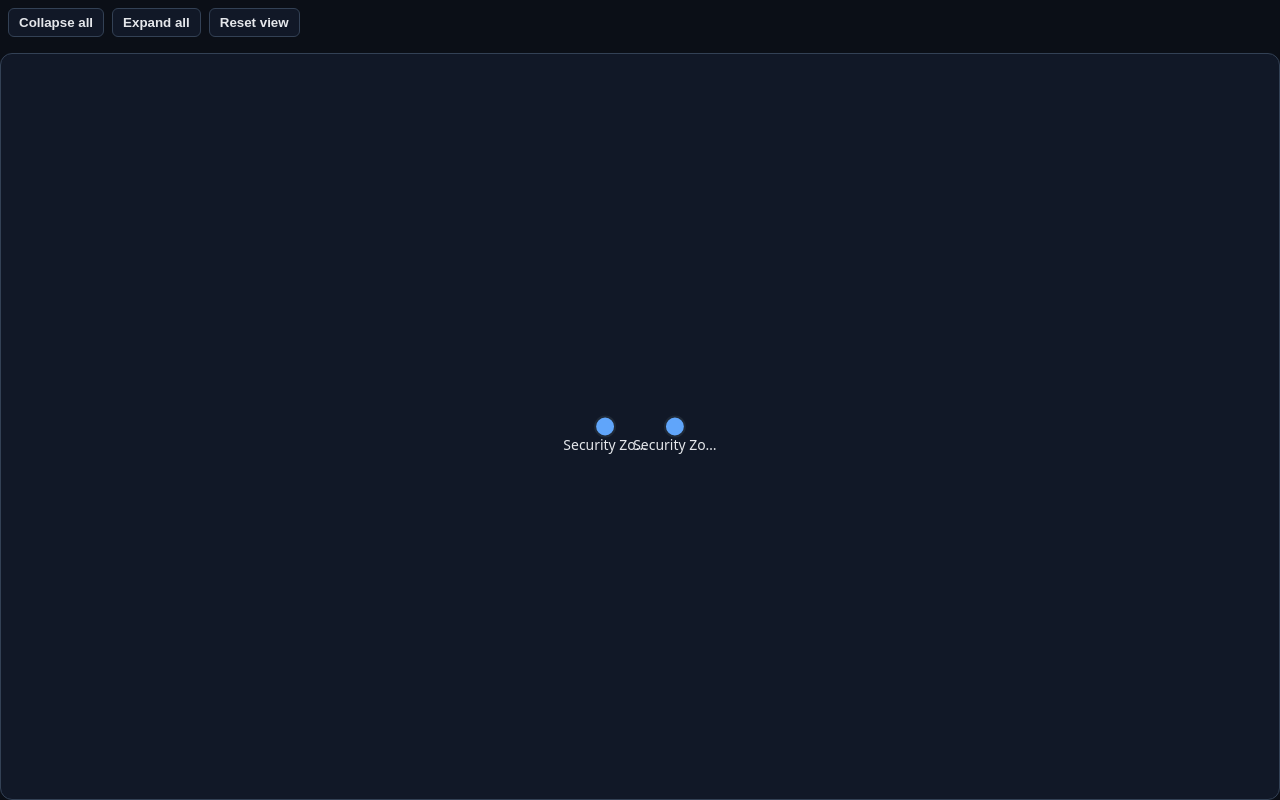
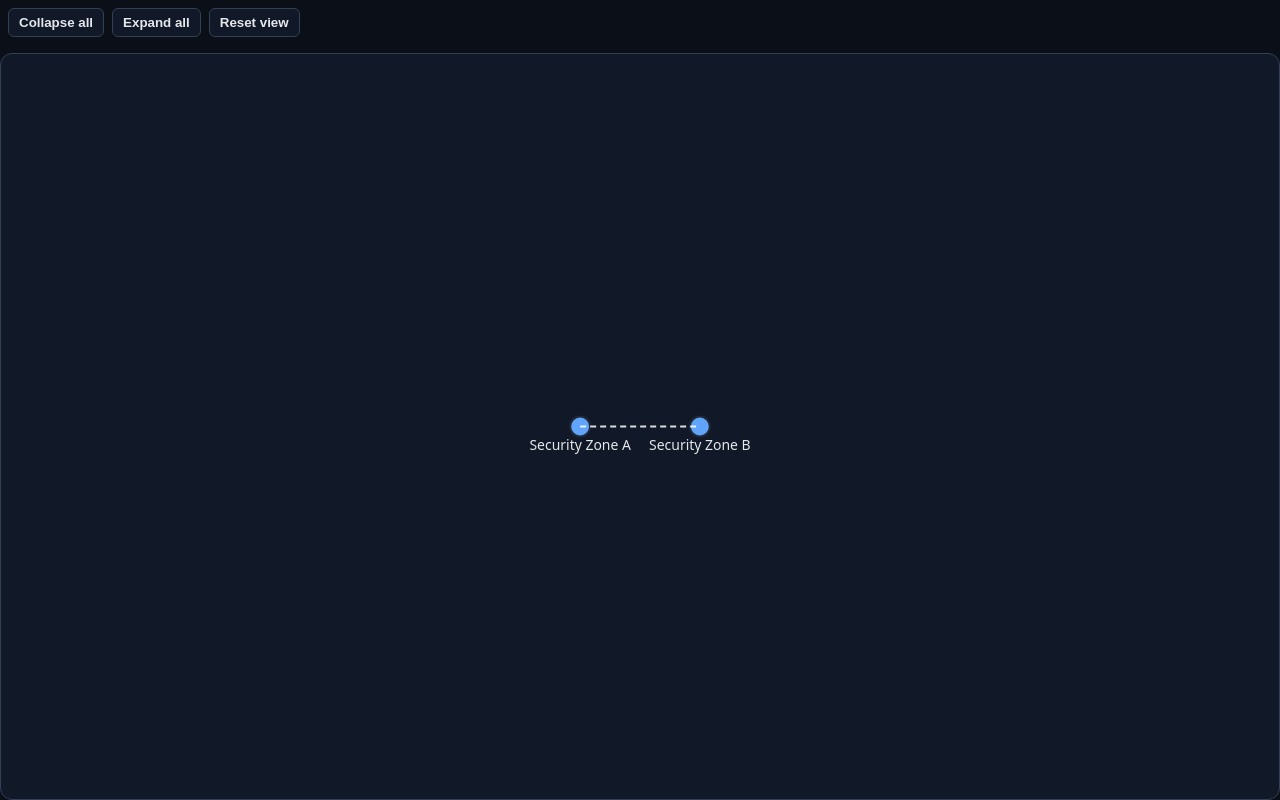
Before and after one commit to Bilguun-Batsaikhan/Dynamic-Network-Graph, a plain HTML site: page index.html in a window 1280 px wide. Drawn offline with nearby package versions, Linux system fonts and the light colour scheme.

Commit message:
Host connections with links

```diff
--- /dev/null
+++ b/links.js
@@ -0,0 +1,22 @@
+// links.js
+export const links = [
+  // internal within same zone
+  {
+    id: "a_web01_to_a_db01",
+    source:
+      "All Security Zones/Security Zone A/PROD/Web Tier/Web App/web-prod-01",
+    target:
+      "All Security Zones/Security Zone A/PROD/Database Tier/PostgreSQL/db-prod-01",
+    kind: "internal",
+  },
+
+  // cross-zone (A -> B)
+  {
+    id: "a_api01_to_b_cache01",
+    source:
+      "All Security Zones/Security Zone A/PROD/Application Tier/Backend API/api-prod-01",
+    target:
+      "All Security Zones/Security Zone B/STAGING/Database Tier/Redis Cache/cache-stage-01",
+    kind: "cross-zone",
+  },
+];
--- a/script.js
+++ b/script.js
@@ -1,8 +1,10 @@
 import { data } from "./data.js"; // This looks for ./data.js
+import { links } from "./links.js"; // This looks for ./links.js
 const rr = 10; // base radius for collapsed/leaf nodes
-const gap = 50; // spacing between siblings inside a parent
+const gap = 100; // spacing between siblings inside a parent
 const padding = 5; // extra padding between children and parent boundary
 const siblingPad = gap; // reuse your existing gap
+let nodeById = new Map();
 
 function packWithPadding(circles, pad) {
   // Inflate radii so packing produces spacing.
@@ -24,20 +26,23 @@ function packWithPadding(circles, pad) {
 }
 
 // Convert topology -> your node shape (id/expanded/children/r/x/y/absX/absY)
-function toNode(t, parentPath = "") {
+function toNode(t, parentPath = "", parent = null) {
   const id = parentPath ? `${parentPath}/${t.name}` : t.name;
-  return {
+  const node = {
     id,
     name: t.name,
     type: t.type,
     expanded: false,
-    children: (t.children ?? []).map((ch) => toNode(ch, id)),
+    children: [],
+    parent, // ✅ add this
     r: rr,
     x: 0,
     y: 0,
     absX: 0,
     absY: 0,
   };
+  node.children = (t.children ?? []).map((ch) => toNode(ch, id, node));
+  return node;
 }
 
 const root = toNode(data);
@@ -104,6 +109,12 @@ function setup() {
         computeAbsolutePositions(c, node.absX, node.absY),
       );
     }
+  }
+
+  function indexAllNodes(node, map = new Map()) {
+    map.set(node.id, node);
+    if (node.children) node.children.forEach((c) => indexAllNodes(c, map));
+    return map;
   }
 
   function isVisible(node, ancestorsExpanded) {
@@ -190,16 +201,98 @@ function setup() {
 
     // IMPORTANT: convert local x/y into absolute positions for rendering
     computeAbsolutePositions(root, 0, 0);
+
+    nodeById = indexAllNodes(root); // keep it current
   }
-  function shortLabel(d, max = 12) {
+
+  //   let nodeById = indexAllNodes(root);
+
+  function shortLabel(d, max = 15) {
     const s = d.node.name ?? d.node.id;
     return s.length > max ? s.slice(0, max - 1) + "…" : s;
   }
   // ---- 3) Render with D3 joins + transitions ----
   function render(sceneG) {
+    // helper
+    function visibleProxy(node) {
+      let cur = node;
+      while (cur && !visibleIds.has(cur.id)) cur = cur.parent;
+      return cur; // can be null if something is truly missing
+    }
+
     const visible = collectVisible(root, true);
+    const visibleIds = new Set(visible.map((d) => d.node.id));
 
-    const nodesSel = sceneG.selectAll("g.node").data(visible, (d) => d.node.id);
+    const visibleLinks = links.filter(
+      (l) => nodeById.has(l.source) && nodeById.has(l.target),
+    );
+    const nodesLayer = sceneG
+      .selectAll("g.nodes")
+      .data([null])
+      .join("g")
+      .attr("class", "nodes");
+    const linksLayer = sceneG
+      .selectAll("g.links")
+      .data([null])
+      .join("g")
+      .attr("class", "links");
+    const labelsLayer = sceneG
+      .selectAll("g.labels")
+      .data([null])
+      .join("g")
+      .attr("class", "labels");
+
+    // DEBUG: check how many link endpoints resolve
+    const unresolved = (typeof links === "undefined" ? [] : links).filter(
+      (l) => !nodeById.has(l.source) || !nodeById.has(l.target),
+    );
+
+    if (unresolved.length) {
+      console.warn("Unresolved links:", unresolved);
+      console.warn(
+        "Example known ids:",
+        Array.from(nodeById.keys()).slice(0, 20),
+      );
+    } else {
+      console.log("All links resolved:", links.length);
+    }
+    const resolvedLinks = links
+      .map((l) => {
+        const s = nodeById.get(l.source);
+        const t = nodeById.get(l.target);
+        if (!s || !t) return null;
+
+        const sp = visibleProxy(s);
+        const tp = visibleProxy(t);
+        if (!sp || !tp) return null;
+
+        return { ...l, _sp: sp, _tp: tp };
+      })
+      .filter(Boolean);
+
+    const linksSel = linksLayer
+      .selectAll("line.link")
+      .data(resolvedLinks, (d) => d.id);
+
+    linksSel
+      .enter()
+      .append("line")
+      .attr("class", (d) => `link ${d.kind}`)
+      .merge(linksSel)
+      .transition()
+      .duration(250)
+      .attr("x1", (d) => d._sp.absX)
+      .attr("y1", (d) => d._sp.absY)
+      .attr("x2", (d) => d._tp.absX)
+      .attr("y2", (d) => d._tp.absY);
+
+    linksSel.exit().remove();
+
+    linksSel.exit().remove();
+
+    const nodesSel = nodesLayer
+      .selectAll("g.node")
+      .data(visible, (d) => d.node.id);
 
     const nodesEnter = nodesSel
       .enter()
--- a/styles.css
+++ b/styles.css
@@ -127,3 +127,19 @@ circle.child {
   padding: 6px 10px;
   cursor: pointer;
 }
+
+line.link {
+  stroke: rgba(255, 255, 255, 0.85);
+  stroke-width: 1;
+  vector-effect: non-scaling-stroke;
+  pointer-events: none;
+}
+
+line.link.cross-zone {
+  stroke-dasharray: 8 6;
+}
+
+line.link.cross-zone {
+  stroke-dasharray: 6 4;
+  stroke-width: 2px;
+}
```
